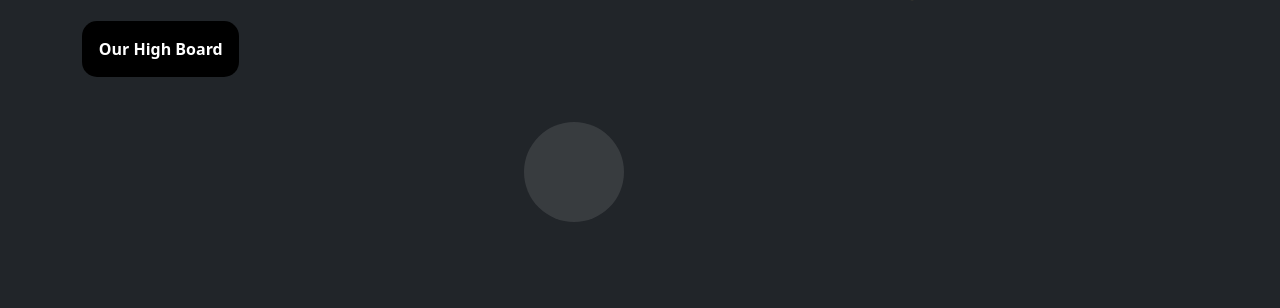
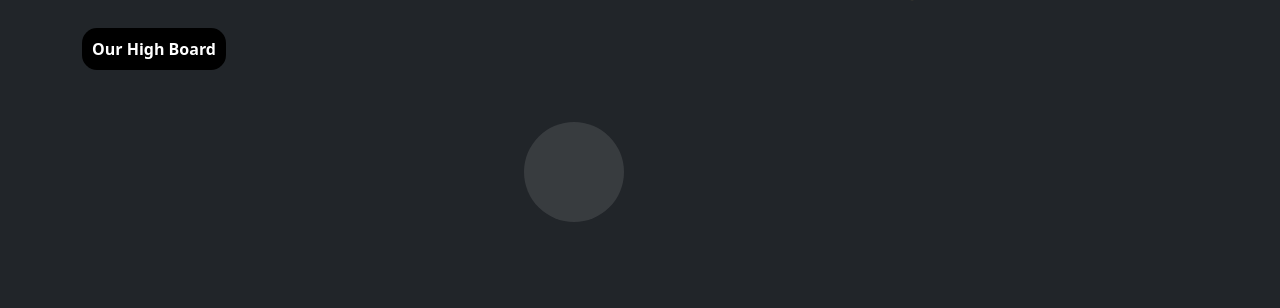
Before and after one commit to Noor-Mohamed/Team2-Enc-Bootstarp-Task, a plain HTML site: page index.html in a window 1280 px wide. Shown: the part 438-746 px from the top of the page. Drawn offline with nearby package versions, Linux system fonts and the light colour scheme.

Commit message:
يا رب نخلص

```diff
--- a/index.html
+++ b/index.html
@@ -79,7 +79,7 @@
         </div>
         <div class="row">
             <div class="col mt-3">
-                <a href="#" class="main_link fw-bold">Our High Board</a>
+                <a href="#board" class="main_link fw-bold">Our High Board</a>
             </div>
         </div>
     </section>
--- a/style.css
+++ b/style.css
@@ -222,7 +222,7 @@ html {
     text-decoration: none;
     color: #fff;
     background-color: black;
-    padding: 1.5%;
+    padding: 10px;
     border-radius: 15px;
     transition: 0.3s;
 
@@ -232,7 +232,6 @@ html {
     background-color: rgb(21, 21, 21);
     color: #FEBF0F;
 }
-
 
 /* --------------------------------------------------------------------- */
 /* ----------Mohamed Ahmed--------- */
```
